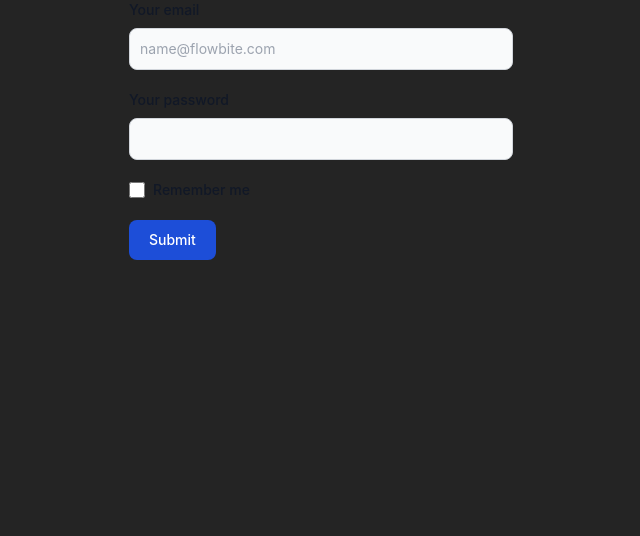
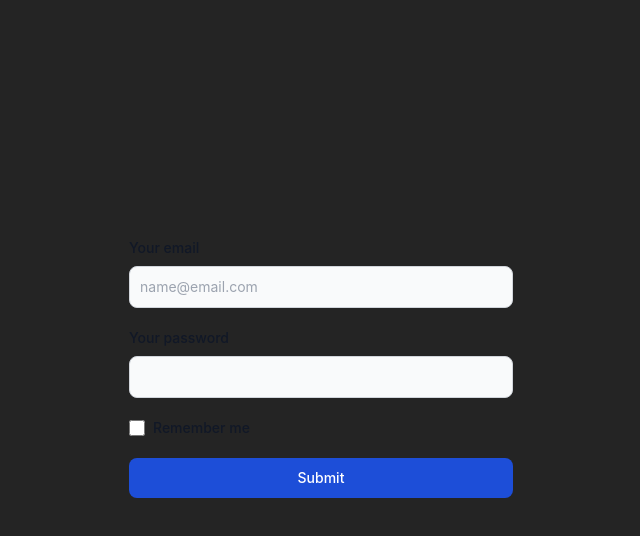
Before and after one commit to Orbitado/DepiFlow, a React (Vite) app: page / in a window 1280 px wide. Shown: the top 536 px of the page, without its empty margins (319-959 px from the left). Built offline with nearby package versions, Linux system fonts and the light colour scheme.

Commit message:
chore: centering the loginForm

```diff
--- a/src/pages/LoginPage.tsx
+++ b/src/pages/LoginPage.tsx
@@ -1,7 +1,7 @@
 export const LoginPage = () => {
     return (
         <>
-            <form className="mx-auto max-w-sm">
+            <form className="flex flex-col justify-center mx-auto max-w-sm h-[calc(100vh-4rem)]">
                 <div className="mb-5">
                     <label
                         htmlFor="email"
@@ -13,7 +13,7 @@
                         type="email"
                         id="email"
                         className="block border-gray-300 dark:border-gray-600 bg-gray-50 dark:bg-gray-700 p-2.5 border focus:border-blue-500 dark:focus:border-blue-500 rounded-lg focus:ring-blue-500 dark:focus:ring-blue-500 w-full text-gray-900 text-sm dark:text-white dark:placeholder-gray-400"
-                        placeholder="name@flowbite.com"
+                        placeholder="name@email.com"
                         required
                     />
                 </div>
```
